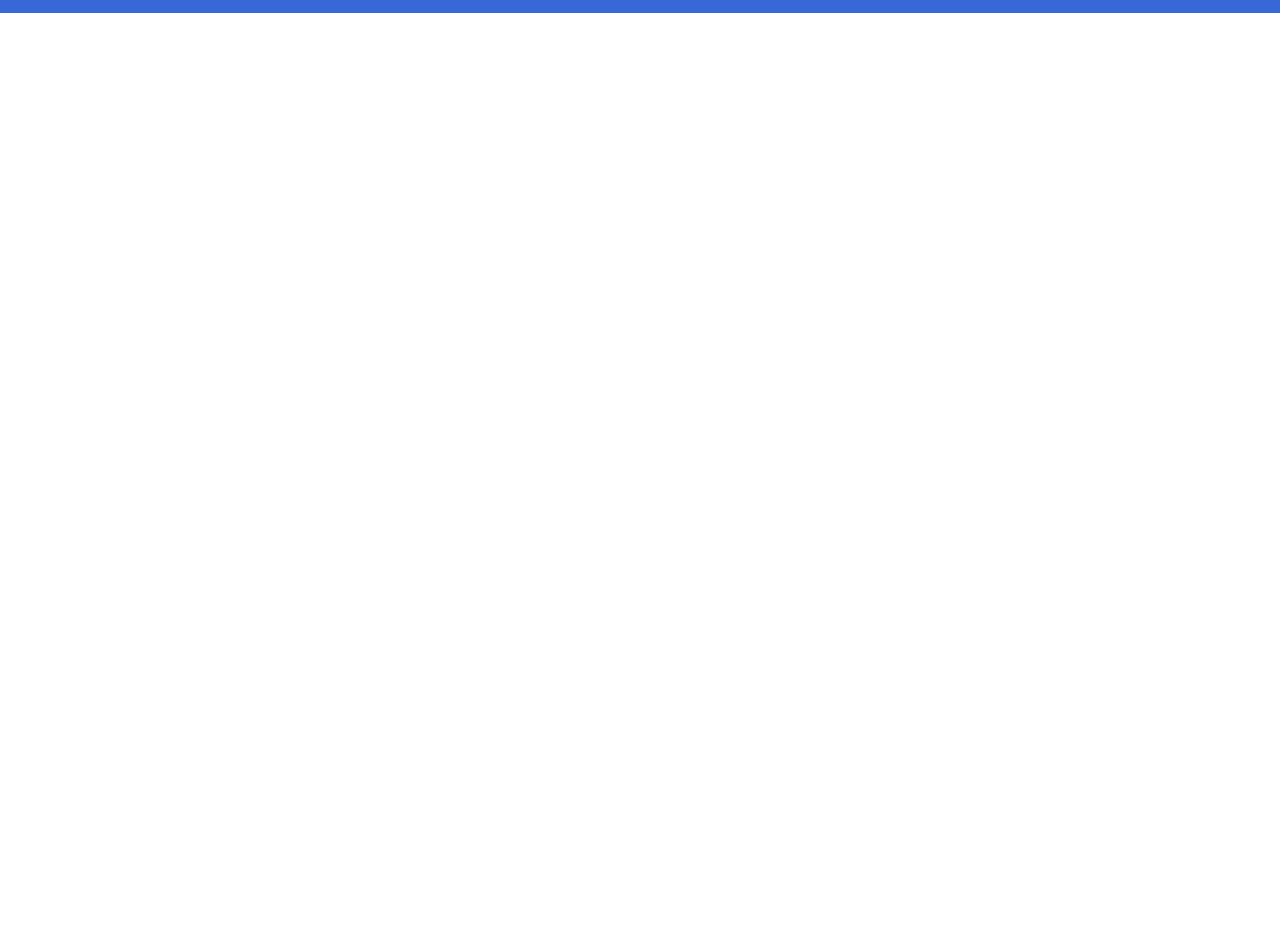
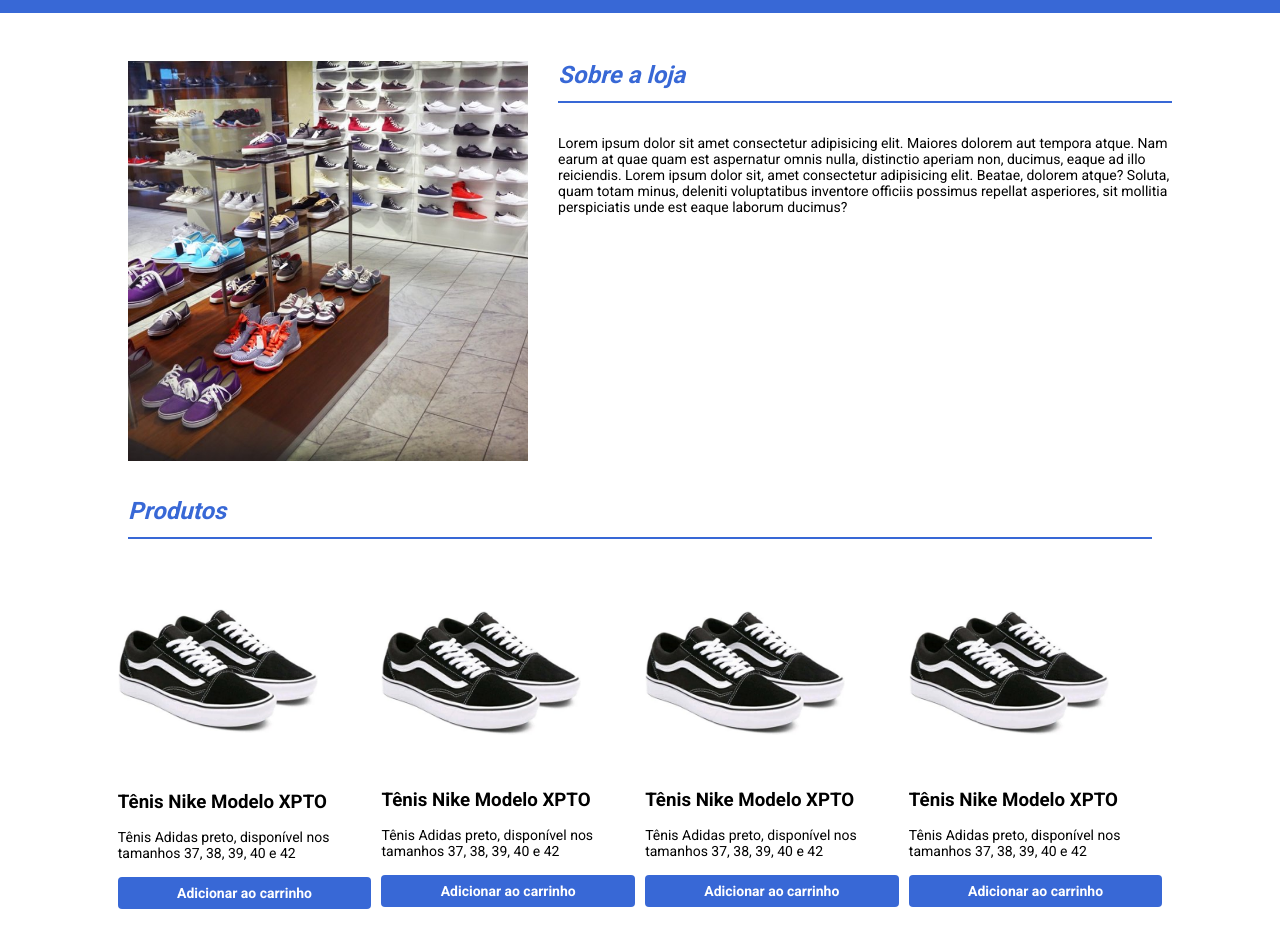
Before and after one commit to PhilipeF/ebac-shoes, a plain HTML site: page index.html in a window 1280 px wide. Shown: the part 57-1004 px from the top of the page. Before the commit the page ends 800 px from the top, so only its background shows below. Drawn offline with Linux system fonts and the light colour scheme.

Commit message:
Feat: Layout da pagina desktop ok

```diff
--- a/index.html
+++ b/index.html
@@ -19,7 +19,6 @@
             <h1>
                 EBAC Shoes
             </h1>
-
             <div>
                 <ul>
                     <li>
@@ -31,9 +30,61 @@
                 </ul>
             </div>
         </div>
+    </header>
+    <main class="container">
+        <section class="sobre">
+            <div>
+                <img src="./img/loja-de-calcados.jpg" alt="faxada loja de calçados">
+            </div>
+            <div>
+                <h2>
+                    Sobre a loja
+                </h2>
+                <p>
+                    Lorem ipsum dolor sit amet consectetur adipisicing elit. Maiores dolorem aut tempora atque. Nam
+                    earum at quae quam est aspernatur omnis nulla, distinctio aperiam non, ducimus, eaque ad illo
+                    reiciendis.
+                    Lorem ipsum dolor sit, amet consectetur adipisicing elit. Beatae, dolorem atque? Soluta, quam
+                    totam minus, deleniti voluptatibus inventore officiis possimus repellat asperiores, sit mollitia
+                    perspiciatis unde est eaque laborum ducimus?
+                </p>
+            </div>
+        </section>
 
-    </header>
+        <h2>Produtos</h2>
 
+        <section class="produtos">
+            <article>
+                <div>
+                    <img src="./img/shoes.jpg" alt="imagem tenis">
+                </div>
+                <h3>Tênis Nike Modelo XPTO</h3>
+                <span>Tênis Adidas preto, disponível nos tamanhos 37, 38, 39, 40 e 42</span>
+                <button type="button"> Adicionar ao carrinho</button>
+            </article>
+
+            <article>
+                <img src="./img/shoes.jpg" alt="imagem tenis">
+                <h3>Tênis Nike Modelo XPTO</h3>
+                <span>Tênis Adidas preto, disponível nos tamanhos 37, 38, 39, 40 e 42</span>
+                <button type="button"> Adicionar ao carrinho</button>
+            </article>
+
+            <article>
+                <img src="./img/shoes.jpg" alt="imagem tenis">
+                <h3>Tênis Nike Modelo XPTO</h3>
+                <span>Tênis Adidas preto, disponível nos tamanhos 37, 38, 39, 40 e 42</span>
+                <button type="button"> Adicionar ao carrinho</button>
+            </article>
+
+            <article>
+                <img src="./img/shoes.jpg" alt="imagem tenis">
+                <h3>Tênis Nike Modelo XPTO</h3>
+                <span>Tênis Adidas preto, disponível nos tamanhos 37, 38, 39, 40 e 42</span>
+                <button type="button"> Adicionar ao carrinho</button>
+            </article>
+        </section>
+    </main>
 </body>
 
 </html>
--- a/style.css
+++ b/style.css
@@ -10,6 +10,7 @@ header {
     padding: 16px 0;
     background-color: #3868D6;
     color: #fff;
+    margin-bottom: 48px;
 }
 
 .container {
@@ -22,7 +23,6 @@ header .container {
     display: flex;
     justify-content: space-between;
     align-items: center;
-
 }
 
 header h1 {
@@ -43,3 +43,65 @@ header li a {
     text-decoration: none;
     font-weight: bold;
 }
+
+main .sobre {
+    display: grid;
+    grid-template-columns: 40% 60%;
+    gap: 2%;
+    margin-bottom: 32px;
+}
+
+main img {
+    width: 400px;
+    height: 400px;
+    object-fit: cover;
+}
+
+main h2 {
+    color:#3868D6;
+    border-bottom: 2px solid #3868D6;
+    padding-bottom: 12px;
+    margin-bottom: 32px;
+    font-style: italic;
+}
+
+main p {
+    font-size: 14px;
+}
+
+.produtos {
+    display: grid;
+    grid-template-columns: repeat(4, 24.75%);
+    grid-column-gap: 1%;
+    margin-bottom: 48px;
+    align-items: center;
+    justify-content: center;
+}
+
+.produtos article {
+    display: flex;
+    flex-direction: column;
+    gap: 1em;
+}
+
+
+article img {
+    width: 200px;
+    height: 200px;
+    object-fit: contain;
+}
+
+article span {
+    font-size: 14px;
+}
+
+article button {
+    font-size: 14px;
+    padding: 8px;
+    border: none;
+    background: #3868D6;
+    border-radius: 4px;
+    color: #fff;
+    font-weight: bold;
+    width: 100%;
+}
```
Also changed, not shown: img/loja-de-calcados.jpg (added), img/shoes.jpg (added).
